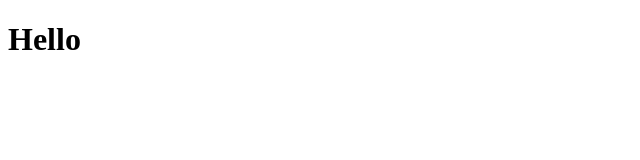
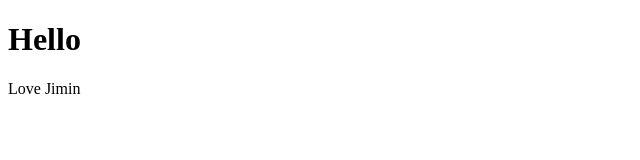
Before and after one commit to olenaroganova/Tutorial, a plain HTML site: page index.html in a window 1280 px wide. Shown: the full height of the page, 0-640 px from the left. Drawn offline with Linux system fonts and the light colour scheme.

Commit message:
Love Jimin.html

```diff
--- a/index.html
+++ b/index.html
@@ -8,5 +8,6 @@
   </head>
   <body>
     <h1>Hello</h1>
+    <p>Love Jimin</p>
   </body>
 </html>
```
